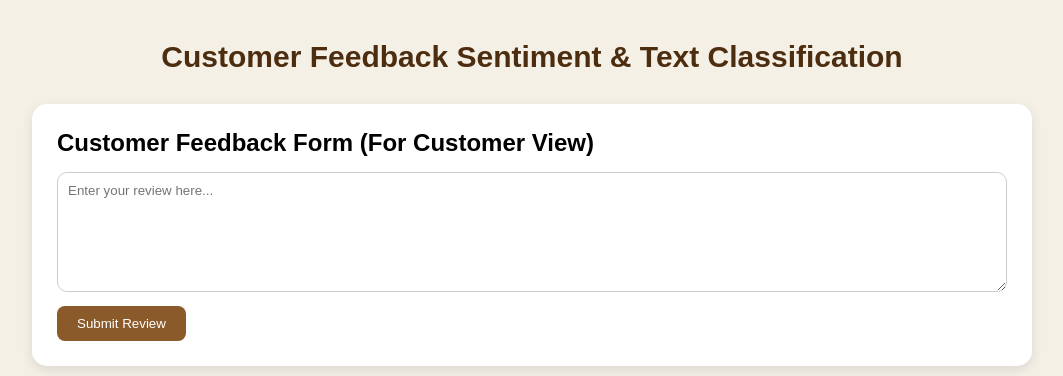
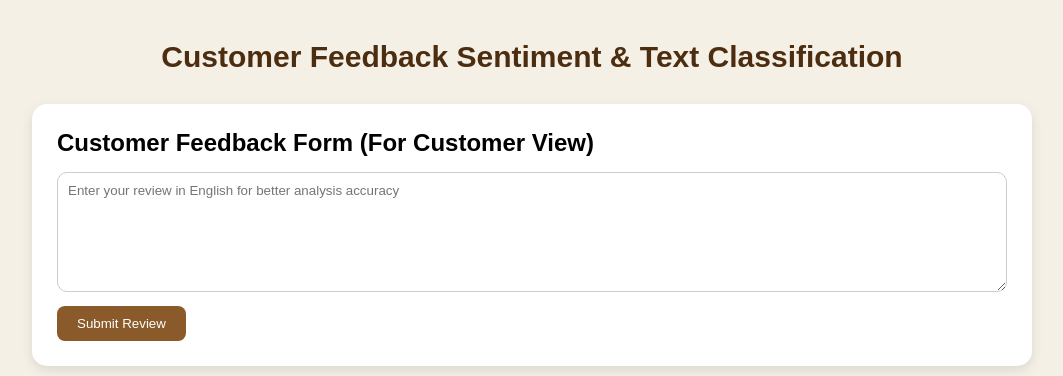
Before and after one commit to freaahhh/GROUP_PROJECT_649, a Flask app: template templates/index2.html in a window 1280 px wide. Shown: the top 376 px of the page, without its empty margins (108-1171 px from the left). Run offline with Flask 3, Linux system fonts and the light colour scheme; the template is opened without the code that fills it, so the values that code supplies are empty.

Commit message:
Update index2

```diff
--- a/templates/index2.html
+++ b/templates/index2.html
@@ -98,7 +98,8 @@
 
             <form method="POST">
 
-                <textarea name="review" placeholder="Enter your review here..." required></textarea>
+                <textarea name="review" placeholder="Enter your review in English for better analysis accuracy"
+                    required></textarea>
 
                 <button type="submit">
                     Submit Review
```
